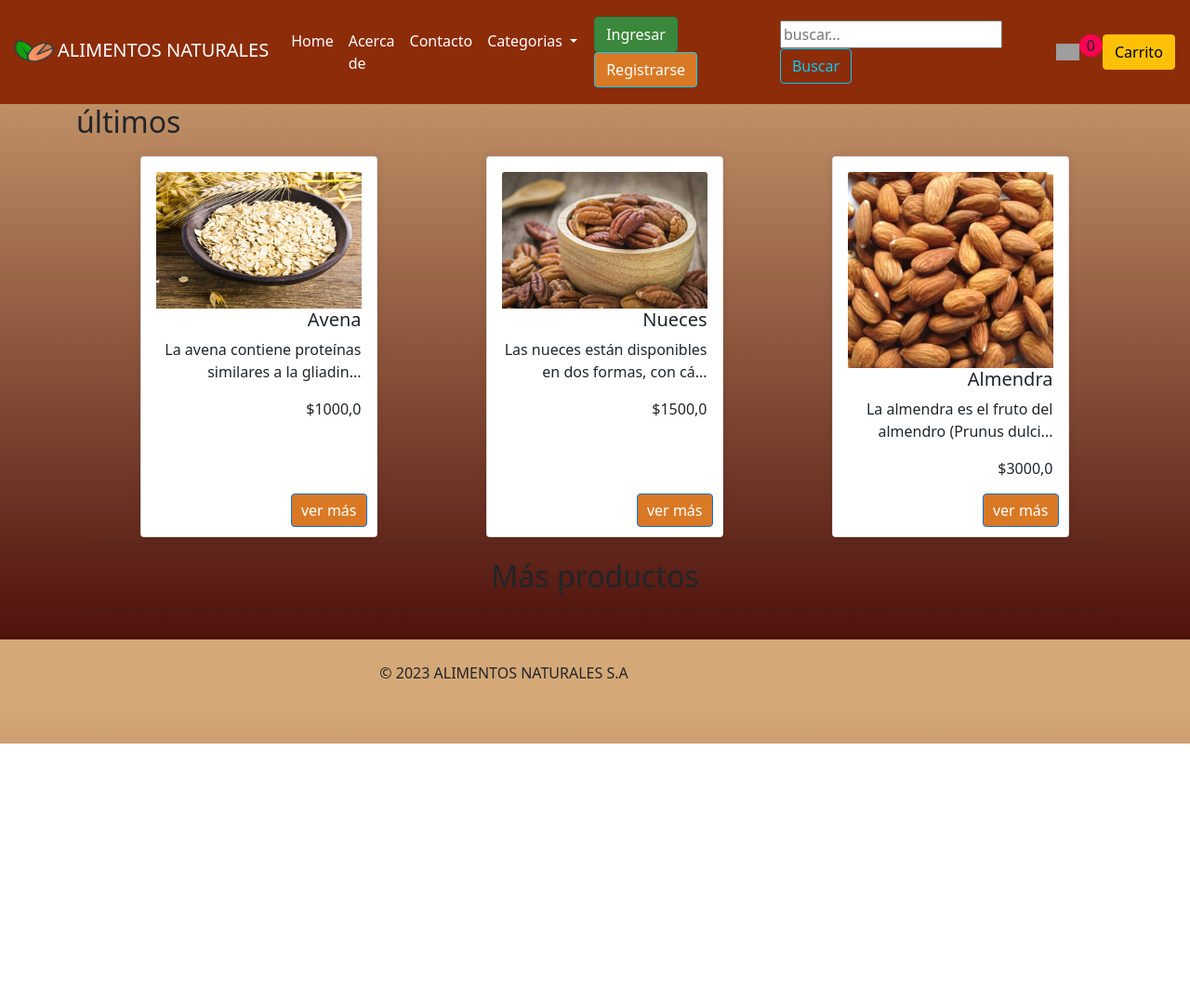
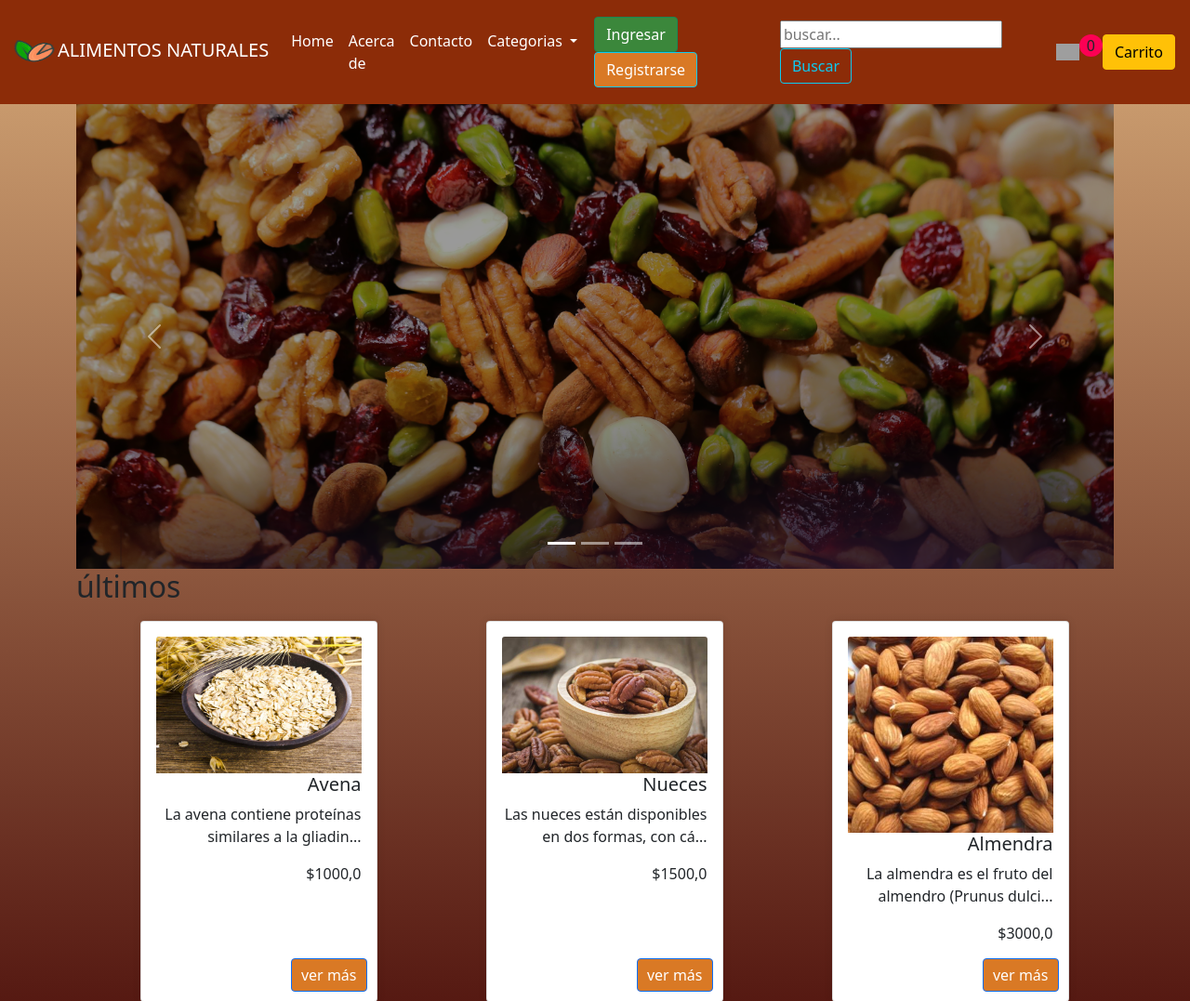
Before and after one commit to CodeSystem2022/E-Commerce-MateCoders, a Django app: page / in a window 1280 px wide. Shown: the top 1077 px of the page at 93% size. Before the commit the page ends 800 px from the top, so only its background shows below. Run offline with Django 4.2, Linux system fonts and the light colour scheme; data comes from the database, SQL or seed files in the repository; grey boxes are pictures that could not be loaded.

Commit message:
Agregando estilos y carrusel

```diff
--- a/ecommerceAlimentosNaturales/TIENDA/templates/tienda/index.html
+++ b/ecommerceAlimentosNaturales/TIENDA/templates/tienda/index.html
@@ -1,6 +1,34 @@
 {% extends 'tienda/layout.html' %}
 {% load static %}
 {% block body %}
+
+<div id="carouselExampleIndicators" class="carousel slide">
+    <div class="carousel-indicators">
+      <button type="button" data-bs-target="#carouselExampleIndicators" data-bs-slide-to="0" class="active" aria-current="true" aria-label="Slide 1"></button>
+      <button type="button" data-bs-target="#carouselExampleIndicators" data-bs-slide-to="1" aria-label="Slide 2"></button>
+      <button type="button" data-bs-target="#carouselExampleIndicators" data-bs-slide-to="2" aria-label="Slide 3"></button>
+    </div>
+    <div class="carousel-inner">
+      <div class="carousel-item active d-item">
+        <img src="{% static 'media/img/fondonueces1.png' %}" class="d-block w-100 d-img" alt="...">
+      </div>
+      <div class="carousel-item d-item">
+        <img src="{% static 'media/img/fondonueces1.png' %}" class="d-block w-100 d-img" alt="...">
+      </div>
+      <div class="carousel-item d-item">
+        <img src="{% static 'media/img/fondonueces1.png' %}" class="d-block w-100 d-img" alt="...">
+      </div>
+    </div>
+    <button class="carousel-control-prev" type="button" data-bs-target="#carouselExampleIndicators" data-bs-slide="prev">
+      <span class="carousel-control-prev-icon" aria-hidden="true"></span>
+      <span class="visually-hidden">Previous</span>
+    </button>
+    <button class="carousel-control-next" type="button" data-bs-target="#carouselExampleIndicators" data-bs-slide="next">
+      <span class="carousel-control-next-icon" aria-hidden="true"></span>
+      <span class="visually-hidden">Next</span>
+    </button>
+  </div>
+
 <h2>últimos </h2>
 <div class="container">
         <div class="row justify-content-md-around">
@@ -43,16 +71,6 @@
       {% endfor %}
 
 </table>
-
 </div>
 
-
-
-
-
-
-
-
-
-
 {% endblock body %}
--- a/ecommerceAlimentosNaturales/TIENDA/templates/tienda/layout.html
+++ b/ecommerceAlimentosNaturales/TIENDA/templates/tienda/layout.html
@@ -14,7 +14,7 @@
     integrity="sha384-MrcW6ZMFYlzcLA8Nl+NtUVF0sA7MsXsP1UyJoMp4YLEuNSfAP+JcXn/tWtIaxVXM"
     crossorigin="anonymous"></script>
 
-    <link rel="stylesheet" href="{% static 'tienda/style.css' %}">
+    <link rel="stylesheet" href="{% static 'css/styles.css' %}">
     <style>
         body {
             background: linear-gradient(to bottom, #D5A877, #400101); /* Cambia este gradiente según tu preferencia */
@@ -27,7 +27,7 @@
 
     <nav class="navbar navbar-expand-lg navbar-light sticky-top" style="background-color: #8C2C08;">
         <div class="container-fluid">
-            <a class="navbar-brand" href="{% url 'tienda:home' %}" style="color: #ffffff;"><img src="media/img/logo.png" alt="Logo de la tienda" width="50" height="50">ALIMENTOS NATURALES</a>
+            <a class="navbar-brand" href="{% url 'tienda:home' %}" style="color: #ffffff;"><img src="{% static 'media/img/logo.png' %}" alt="Logo de la tienda" width="50" height="50">ALIMENTOS NATURALES</a>
             <button class="navbar-toggler" type="button" data-bs-toggle="collapse"
                 data-bs-target="#navbarSupportedContent" aria-controls="navbarSupportedContent" aria-expanded="false"
                 aria-label="Toggle navigation">
--- a/ecommerceAlimentosNaturales/static/tienda/style.css
+++ b/ecommerceAlimentosNaturales/static/css/styles.css
@@ -41,3 +41,14 @@ body {
     margin: 10px; /* Agrega un margen alrededor de la tarjeta */
     box-shadow: 0 0 10px rgba(0, 0, 0, 0.1); /* Agrega un sombreado sutil */
 }
+
+
+
+.d-item{
+    height: 500px;
+}
+.d-img{
+    height: 100%;
+    object-fit: cover;
+    filter: brightness(0.6);
+}
```
Also changed, not shown: ecommerceAlimentosNaturales/static/media/img/fondonueces1.png (added), ecommerceAlimentosNaturales/static/media/img/logo.png (renamed from ecommerceAlimentosNaturales/media/img/logo.png).
